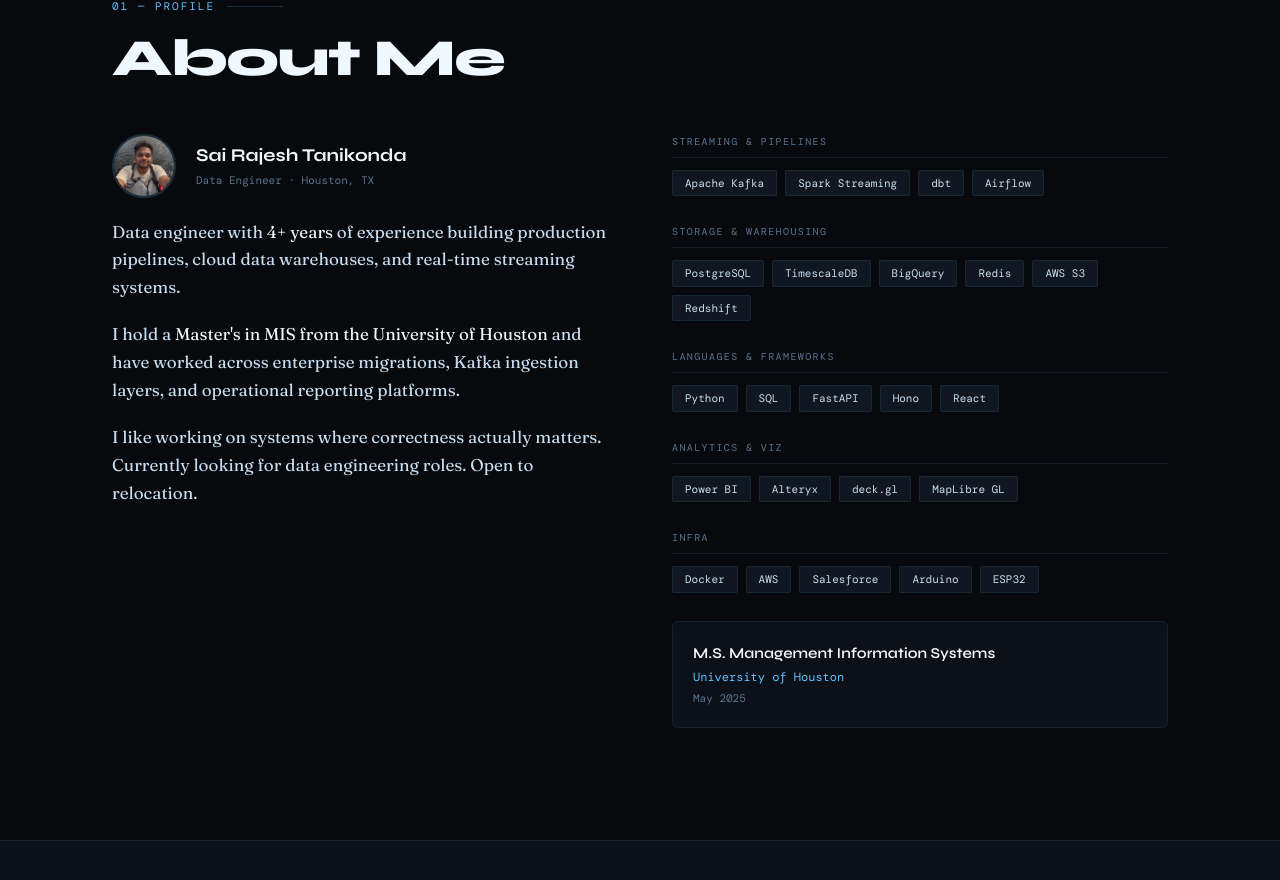
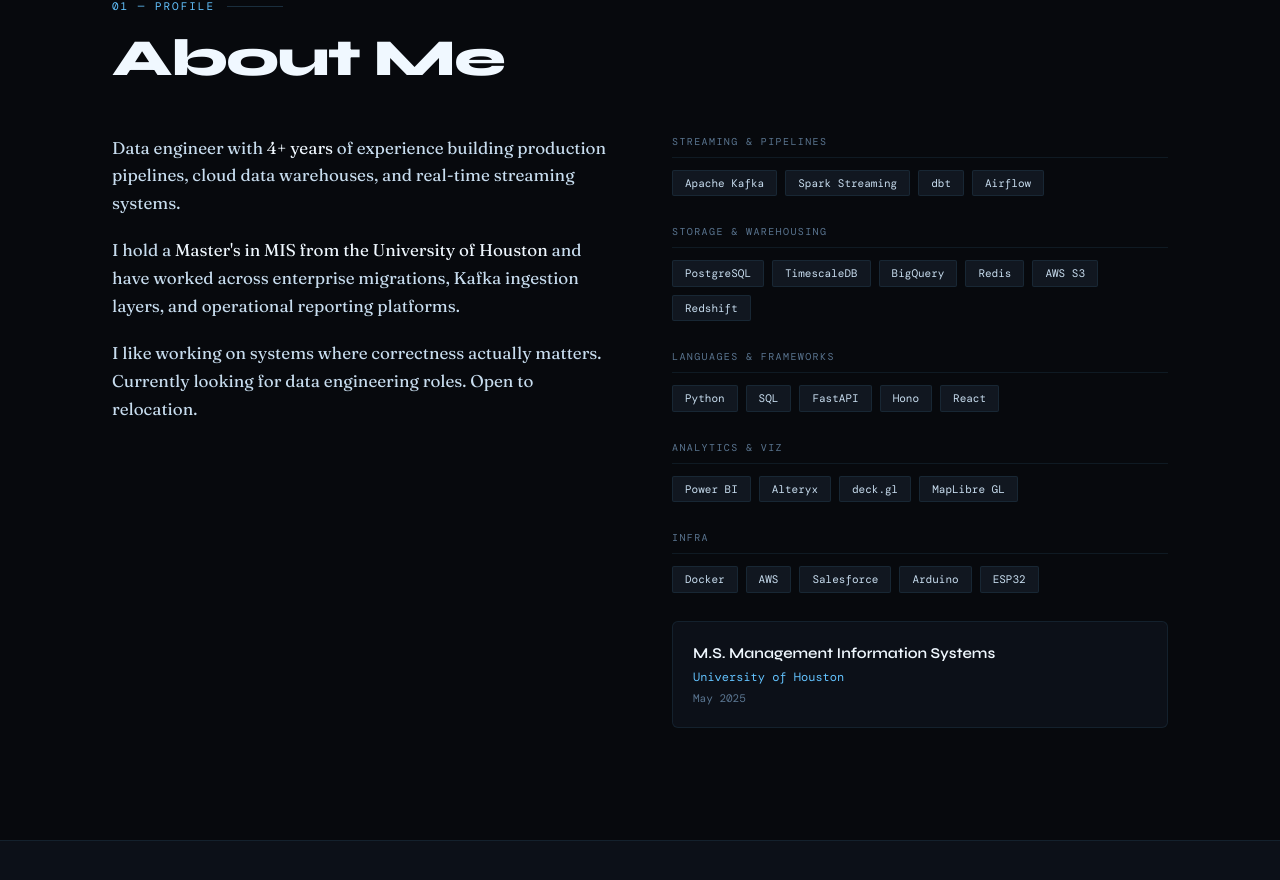
Before and after one commit to stanik0n/nextjs-portfolio, a Next.js app: page / in a window 1280 px wide. Shown: the part 914-1794 px from the top of the page. Built offline with nearby package versions, Linux system fonts and the light colour scheme; a web font is replaced by a local one.

Commit message:
Remove name/avatar from About section

```diff
--- a/components/Sections.tsx
+++ b/components/Sections.tsx
@@ -1,5 +1,4 @@
 "use client";
-import Image from "next/image";
 import { skills, experience, posts } from "@/lib/data";
 import { SectionLabel, SectionTitle } from "./SectionHeading";
 
@@ -11,15 +10,6 @@
         <SectionTitle>About Me</SectionTitle>
         <div className="grid grid-cols-1 md:grid-cols-2 gap-16 mt-12">
           <div className="space-y-5 text-[17px] leading-relaxed" style={{ color: "var(--text)" }}>
-            <div className="flex items-center gap-5 mb-2">
-              <div className="relative w-16 h-16 rounded-full overflow-hidden flex-shrink-0" style={{ border: "2px solid var(--border2)" }}>
-                <Image src="/Rajesh-Portrait-1.jpeg" alt="Sai Rajesh" fill style={{ objectFit: "cover" }} />
-              </div>
-              <div>
-                <div className="font-display font-bold text-[18px]" style={{ color: "var(--white)" }}>Sai Rajesh Tanikonda</div>
-                <div className="font-mono text-[11px] mt-0.5" style={{ color: "var(--muted)" }}>Data Engineer · Houston, TX</div>
-              </div>
-            </div>
             <p>
               Data engineer with <span style={{ color: "var(--white)" }}>4+ years</span> of experience building production pipelines, cloud data warehouses, and real-time streaming systems.
             </p>
```
